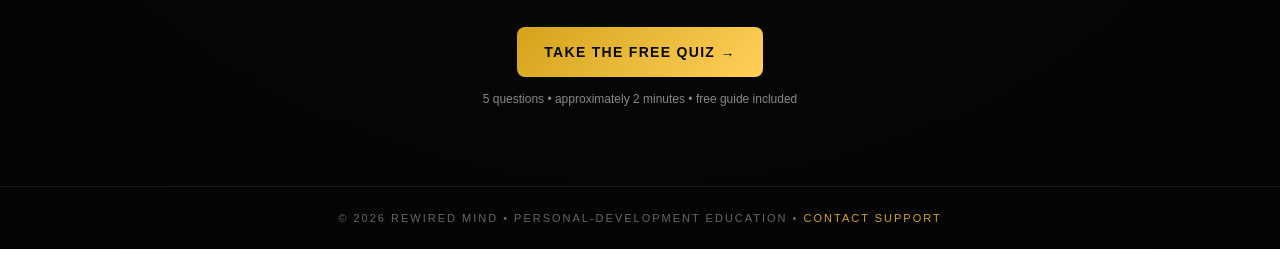
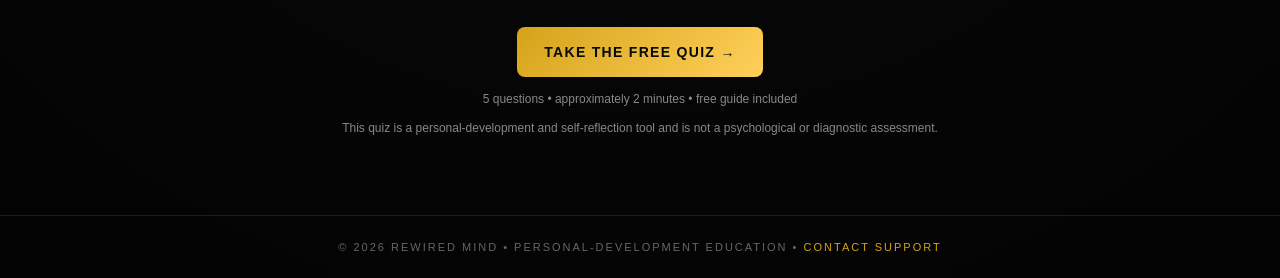
Before and after one commit to joflo7171-sudo/rewired-mind, a plain HTML site: page index.html in a window 1280 px wide. Shown: the part 643-921 px from the top of the page. Before the commit the page ends 892 px from the top, so only its background shows below. Drawn offline with Linux system fonts and the light colour scheme.

Commit message:
Add quiz disclaimer near intro and result screens

```diff
--- a/index.html
+++ b/index.html
@@ -55,6 +55,7 @@
     <div class="brain"><img src="rewired-mind-logo.png" alt="Rewired Mind"></div>
     <p class="lead">Answer five questions to uncover your Confidence Archetype—and receive a free 7-Day Confidence Reset matched to your next step.</p>
     <button id="start">Take the Free Quiz →</button><div class="micro">5 questions • approximately 2 minutes • free guide included</div>
+    <div class="micro">This quiz is a personal-development and self-reflection tool and is not a psychological or diagnostic assessment.</div>
   </section>
 
   <section id="quiz" class="screen">
@@ -64,7 +65,7 @@
   </section>
 
   <section id="result" class="screen">
-    <div class="center"><div id="emoji" class="badge"></div><div class="eyebrow">Your Confidence Archetype</div><h2 id="resultTitle"></h2><p id="resultCopy" class="result-copy"></p></div>
+    <div class="center"><div id="emoji" class="badge"></div><div class="eyebrow">Your Confidence Archetype</div><h2 id="resultTitle"></h2><p id="resultCopy" class="result-copy"></p><div class="micro">This quiz is a personal-development and self-reflection tool and is not a psychological or diagnostic assessment.</div></div>
     <div class="signup">
       <h3>Get your free 7-Day Confidence Reset</h3>
       <p>Enter your email to receive the guide and practical confidence tips from Rewired Mind.</p>
```
